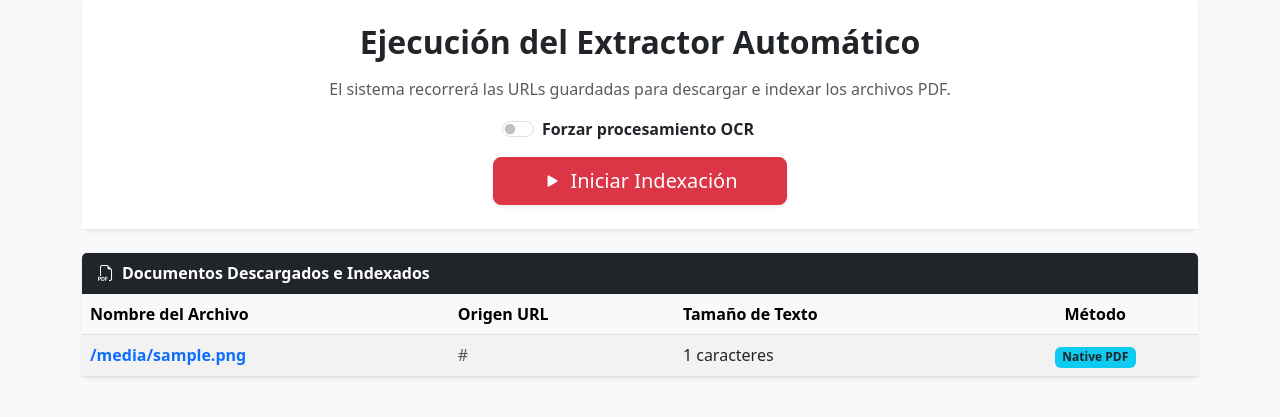
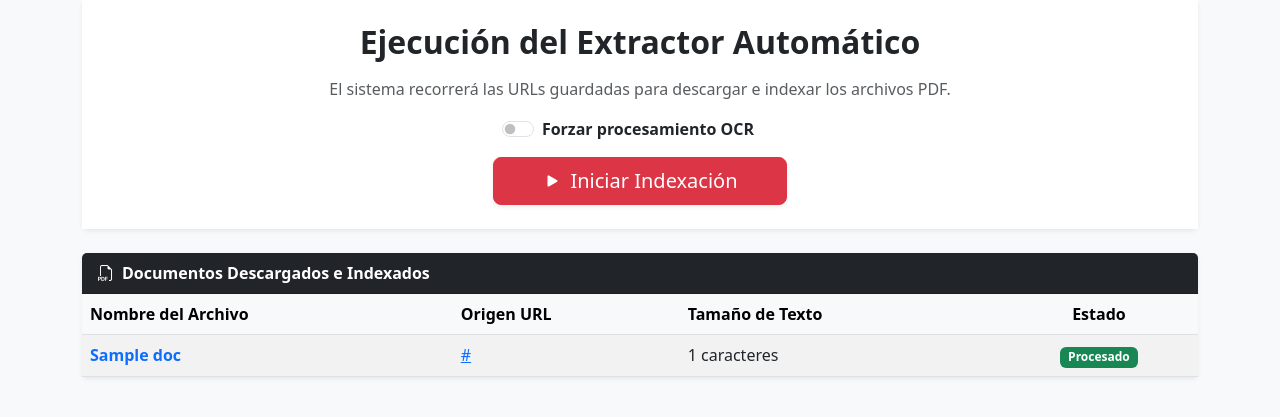
Before and after one commit to alonsomzd10/PROYECTObusquedapdf, a Flask app: template templates/scrapper.html in a window 1280 px wide. Shown: the part 81-498 px from the top of the page. Run offline with Flask 3, Linux system fonts and the light colour scheme; the template is opened without the code that fills it: most values are stand-ins (such as "Sample title", 1, 10 or a date in 2020).

Commit message:
scrapper actualizacion

```diff
--- a/templates/scrapper.html
+++ b/templates/scrapper.html
@@ -35,20 +35,20 @@
                                 <th>Nombre del Archivo</th>
                                 <th>Origen URL</th>
                                 <th>Tamaño de Texto</th>
-                                <th class="text-center">Método</th>
+                                <th class="text-center">Estado</th>
                             </tr>
                         </thead>
                         <tbody>
                             {% if documents %}
                                 {% for doc in documents %}
                                 <tr>
-                                    <td class="fw-semibold text-primary">{{ doc.filename }}</td>
-                                    <td class="text-muted text-truncate" style="max-width: 200px;">{{ doc.source_url }}</td>
-                                    <td>{{ doc.text_length }} caracteres</td>
+                                    <td class="fw-semibold text-primary">{{ doc.nombre_archivo }}</td>
+                                    <td class="text-muted text-truncate" style="max-width: 200px;">
+                                        <a href="{{ doc.url_original_pdf }}" target="_blank">{{ doc.url_original_pdf }}</a>
+                                    </td>
+                                    <td>{{ doc.contenido_texto|length if doc.contenido_texto else 0 }} caracteres</td>
                                     <td class="text-center">
-                                        <span class="badge {{ 'bg-purple text-white' if doc.was_ocr else 'bg-info text-dark' }}">
-                                            {{ 'OCR Image' if doc.was_ocr else 'Native PDF' }}
-                                        </span>
+                                        <span class="badge bg-success text-white">Procesado</span>
                                     </td>
                                 </tr>
                                 {% endfor %}
```
